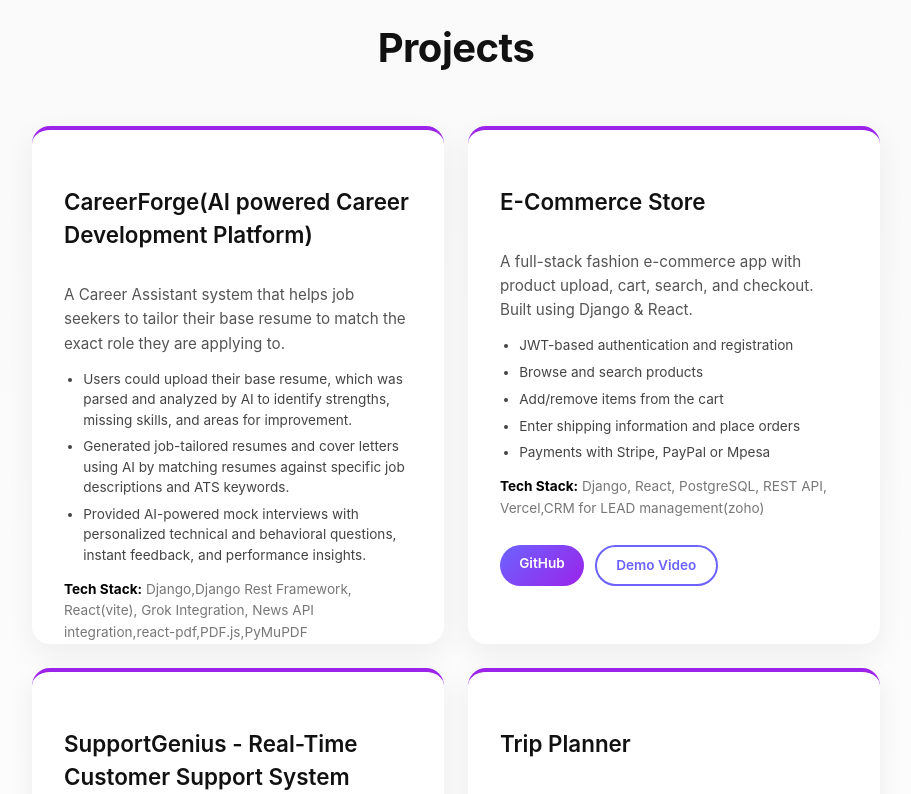
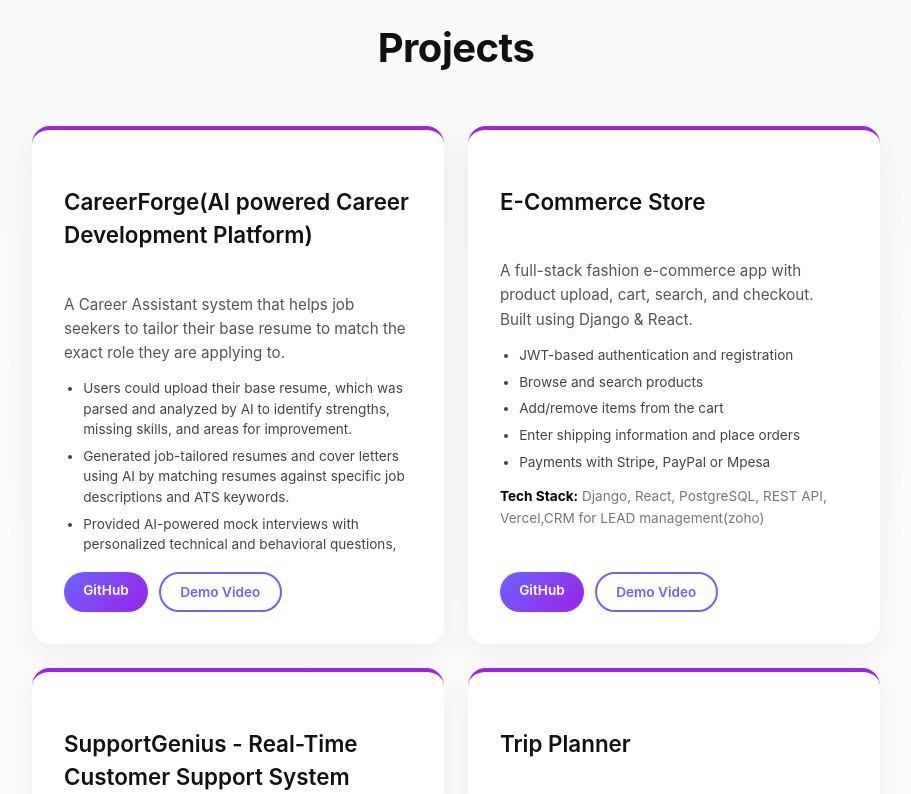
Before and after one commit to Ianmwangi934/Portfolio, a React (Vite) app: page / in a window 1280 px wide. Shown: the part 1560-2354 px from the top of the page, without its empty margins (204-1115 px from the left). Built offline with nearby package versions, Linux system fonts and the light colour scheme.

Commit message:
Made some styling changes

```diff
--- a/src/components/Projects.css
+++ b/src/components/Projects.css
@@ -33,7 +33,11 @@
   position: relative;
   overflow: hidden;
   border-top: 4px solid #9B23EA;
-  height: 450px
+
+  height: 450px;
+
+  display: flex;
+  flex-direction: column;
 }
 
 .project-card:hover {
@@ -131,7 +135,23 @@
 
 .project-content {
   flex: 1;
+  min-height: 0;
   overflow-y: auto;
   margin: 1rem 0;
   padding-right: 6px;
 }
+
+
+
+.project-content::-webkit-scrollbar {
+  width: 6px;
+}
+
+.project-content::-webkit-scrollbar-thumb {
+  background: #b3b3b3;
+  border-radius: 20px;
+}
+
+.project-content::-webkit-scrollbar-thumb:hover {
+  background: #888;
+}
```
